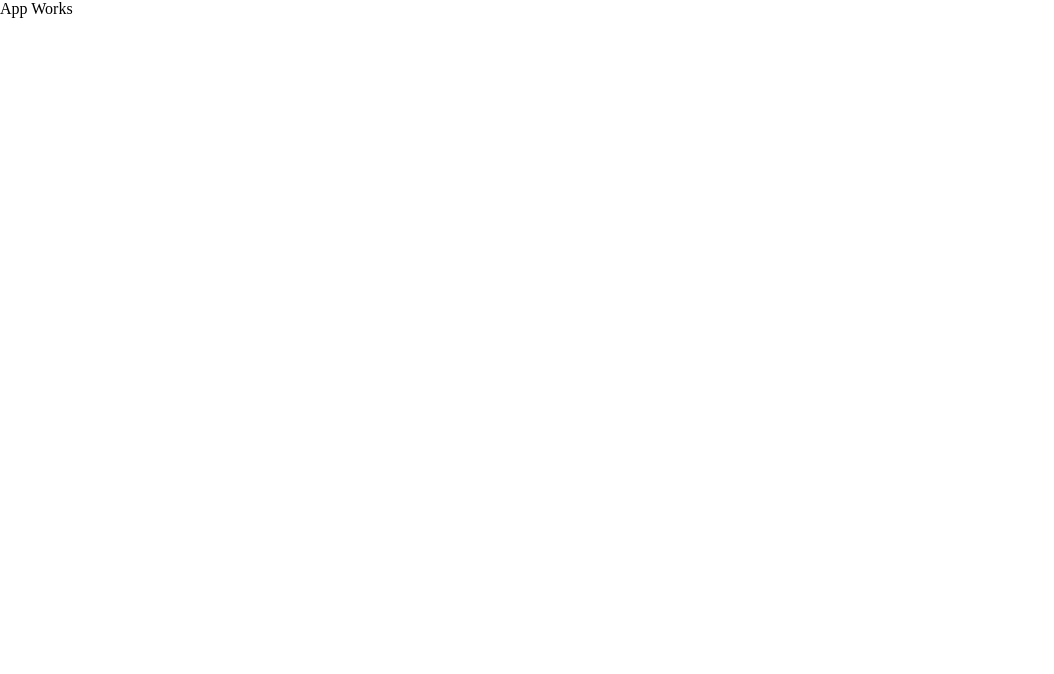
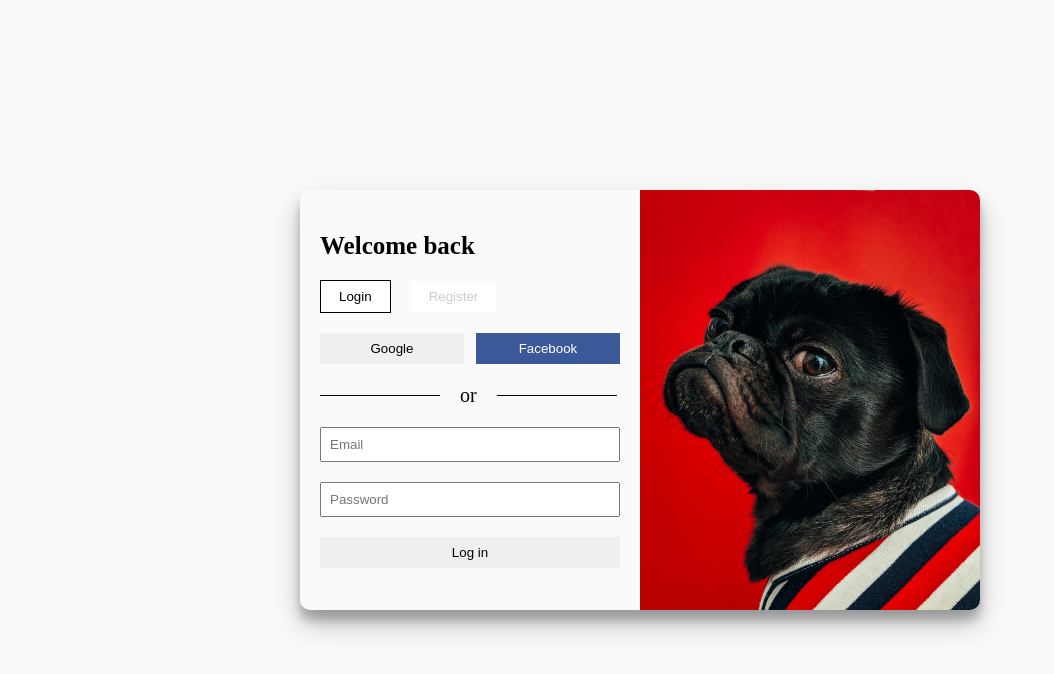
Before and after one commit to olawale-o/react-pet, a React (Create React App) app: page / in a window 1280 px wide. Shown: the top 674 px of the page, without its empty margins (0-1054 px from the left). Built offline with nearby package versions, Linux system fonts and the light colour scheme.

Commit message:
Style view

```diff
--- a/src/App.css
+++ /dev/null
@@ -1,39 +0,0 @@
-.App {
-  text-align: center;
-}
-
-.App-logo {
-  height: 40vmin;
-  pointer-events: none;
-}
-
-@media (prefers-reduced-motion: no-preference) {
-  .App-logo {
-    animation: App-logo-spin infinite 20s linear;
-  }
-}
-
-.App-header {
-  background-color: #282c34;
-  min-height: 100vh;
-  display: flex;
-  flex-direction: column;
-  align-items: center;
-  justify-content: center;
-  font-size: calc(10px + 2vmin);
-  color: white;
-}
-
-.App-link {
-  color: #61dafb;
-}
-
-@keyframes App-logo-spin {
-  from {
-    transform: rotate(0deg);
-  }
-
-  to {
-    transform: rotate(360deg);
-  }
-}
--- a/src/App.js
+++ b/src/App.js
@@ -1,3 +1,13 @@
-const App = () => <div className="App">App Works</div>;
+import React from 'react';
+import { Routes, Route } from 'react-router-dom';
+import Auth from './pages/User/Index';
+
+const App = () => (
+  <div className="App">
+    <Routes>
+      <Route path="/" element={<Auth />} />
+    </Routes>
+  </div>
+);
 
 export default App;
--- /dev/null
+++ b/src/App.scss
@@ -0,0 +1,3 @@
+.App {
+  text-align: center;
+}
--- a/src/index.css
+++ /dev/null
@@ -1,5 +0,0 @@
-body {
-  margin: 0;
-  padding: 0;
-  box-sizing: border-box;
-}
--- a/src/index.js
+++ b/src/index.js
@@ -1,12 +1,15 @@
 import React from 'react';
 import ReactDOM from 'react-dom';
-import './index.css';
+import { BrowserRouter as Router } from 'react-router-dom';
+import './index.scss';
 import App from './App';
 import reportWebVitals from './reportWebVitals';
 
 ReactDOM.render(
   <React.StrictMode>
-    <App />
+    <Router>
+      <App />
+    </Router>
   </React.StrictMode>,
   document.getElementById('root'),
 );
--- /dev/null
+++ b/src/index.scss
@@ -0,0 +1,164 @@
+* {
+  margin: 0;
+  padding: 0;
+  box-sizing: border-box;
+}
+
+html,
+body {
+  font-size: 10px
+}
+
+button {
+  outline: none;
+  border: none;
+  cursor: pointer;
+}
+
+img {
+  object-fit: cover;
+}
+
+
+.auth-container {
+  min-height: 100vh;
+  display: flex;
+  flex-direction: column;
+  align-items: center;
+  justify-content: center;
+  background-color: #fafafa;
+  .container {
+    width: 100%;
+    max-width: 68rem;
+    position: relative;
+    height: 42rem;
+    border-radius: 10px;
+    box-shadow: 0px 14px 28px rgba(0, 0, 0, 0.25),
+      0px 10px 10px rgba(0, 0, 0, 0.22);
+    display: flex;
+    justify-content: space-between;
+  }
+  .form-container{
+    height: 100%;
+    width: 50%;
+    position: relative;
+    overflow: hidden;
+    .signup-container,
+    .login-container {
+      width: 100%;
+      height: 100%;
+      position: absolute;
+      top: 0;
+      left: 0;
+      form {
+        height: 100%;
+        display: flex;
+        flex-direction: column;
+        align-items: center;
+        justify-content: center;
+        padding: 2rem;
+        h1 {
+          font-size: 2.5rem;
+          font-weight: bold;
+          margin-bottom: 2rem;
+          width: 100%;
+        }
+        .switch-buttons {
+          width: 100%;
+          margin-bottom: 2rem;
+          .switch-btn {
+            padding: 0.8rem 1.8rem;
+            background: #fff;
+            border: none;
+            color: #ccc;
+            &:nth-child(1) {
+              margin-right: 2rem;
+            }
+            &.active {
+              border: 1px solid #000;
+              color: #000;
+            }
+          }
+        }
+        .continue-with {
+          width: 100%;
+          display: flex;
+          justify-content: space-between;
+          margin-bottom: 2rem;
+          align-items: center;
+          button {
+            width: 48%;
+            padding: 0.8rem 1.8rem;
+            &.facebook {
+              background: #3b5998;
+              color: #fff;
+            }
+          }
+        }
+        .or {
+          width: 100%;
+          display: flex;
+          align-items: center;
+          margin-bottom: 2rem;
+          .left {
+            width: 40%;
+            height: 1px;
+            background: #000;
+          }
+          .text {
+            margin: 0 2rem;
+            font-size: 2rem;
+          }
+          .right {
+            width: 40%;
+            height: 1px;
+            background: #000;
+          }
+        }
+        .field {
+          width: 100%;
+          margin-bottom: 2rem;
+          .input {
+            width: 100%;
+            padding: 0.8rem;
+          }
+        }
+        .auth-btn {
+          width: 100%;
+          padding: 0.8rem 1.8rem;
+        }
+      }
+    }
+
+    .login-container {
+      transition:  transform 80ms ease-in-out;
+    }
+
+    .signup-container {
+      transform: translateX(-100%);
+      opacity: 0;
+      transition: transform 80ms ease-in-out;
+    }
+
+    &.slide {
+      .login-container {
+        transform: translateX(-100%);
+        opacity: 0;
+      }
+
+      .signup-container {
+        transform: translateX(0);
+        opacity: 1;
+      }
+    }
+  }
+  .overlay-container {
+    height: 100%;
+    width: 50%;
+    background-image: url('./assets/images/dog.jpg');
+    background-repeat: no-repeat;
+    background-size: cover;
+    border-top-right-radius: 10px;
+    border-bottom-right-radius: 10px;
+  }
+}
```
